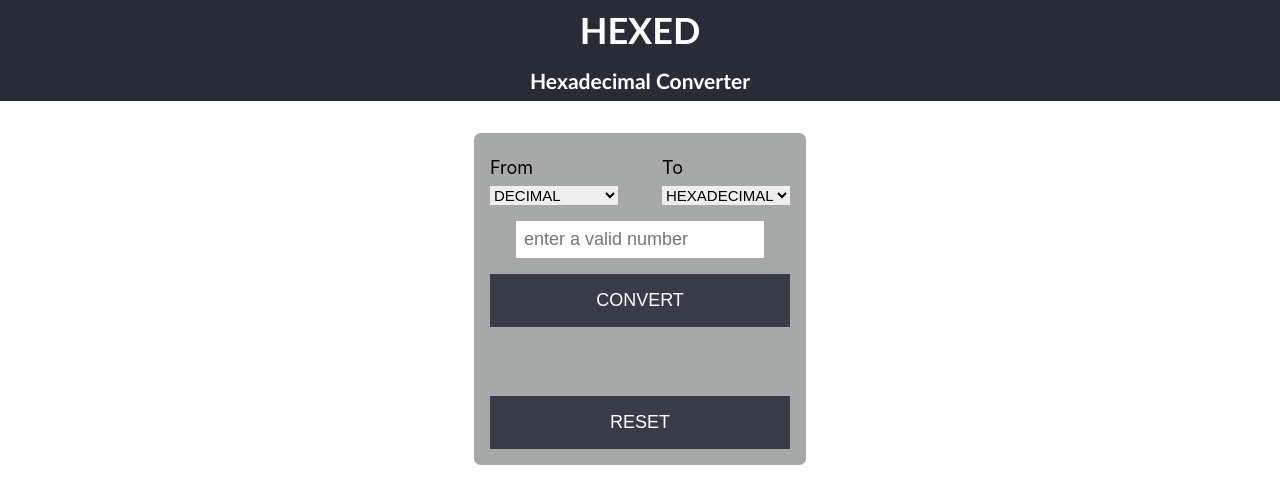
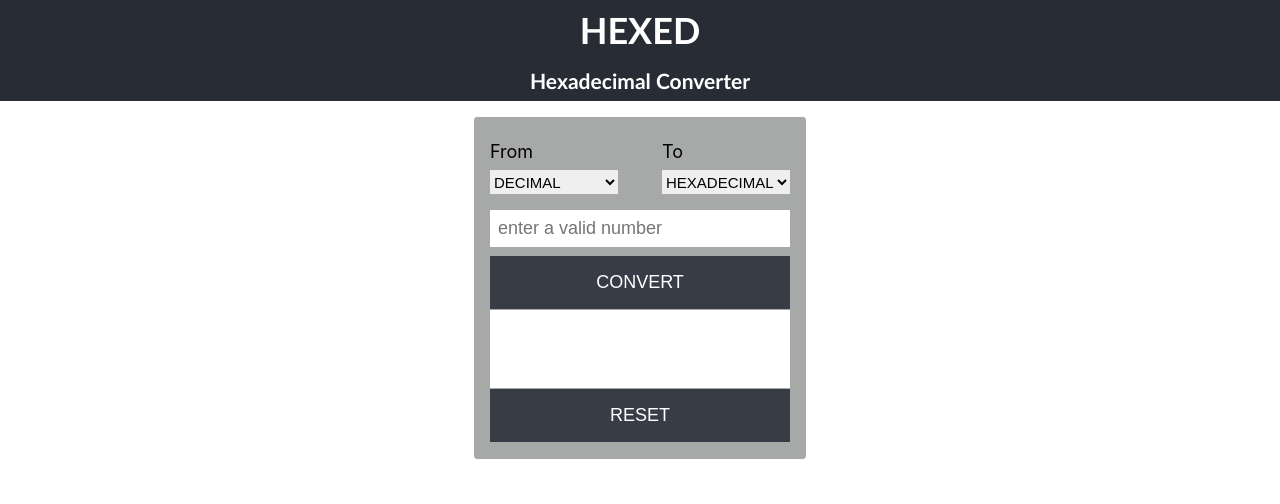
Before and after one commit to mariagus/hexed, a React (Create React App) app: page / in a window 1280 px wide. Shown: the top 504 px of the page. Built offline with nearby package versions, Linux system fonts and the light colour scheme.

Commit message:
style buttons

```diff
--- a/src/components/Converter.css
+++ b/src/components/Converter.css
@@ -1,13 +1,13 @@
 .Converter {
   background-color: rgb(167, 168, 168);
   width: 300px;
-  height: 300px;
+  height: 310px;
   display: flex;
   flex-direction: column;
   margin: 0 auto;
   padding: 1rem;
-  margin-top: 2rem;
-  border-radius: 2%;
+  margin-top: 1rem;
+  border-radius: 1%;
 }
 
 .forms {
@@ -26,6 +26,7 @@
 .dropdown {
   border-style: none;
   font-size: 15px;
+  height: 1.5rem;
 }
 
 label {
@@ -33,27 +34,37 @@ label {
   font-size: large;
 }
 
-.input-container {
-  margin-bottom: 1rem;
+.inputContainer {
+  margin-bottom: 0.5rem;
 }
 
 input {
+  width: -webkit-fill-available;
   font-size: large;
   border-style: none;
   padding: 0.5rem;
 }
-
+.resultContainer {
+  background-color: white;
+}
 .resultText {
-  margin: auto;
+  display: flex;
+  flex-direction: column;
   font-size: 1.5rem;
-  height: 40px;
+  height: 30px;
   font-family: "Segoe UI", Tahoma, Geneva, Verdana, sans-serif;
 }
 
 .btn {
+  margin: auto;
+  width: 100%;
   color: white;
   background-color: #373c47;
   border-style: none;
   padding: 1rem;
   font-size: large;
 }
+
+.btn:hover {
+  background-color: rgb(170, 62, 43);
+}
--- a/src/components/Converter.js
+++ b/src/components/Converter.js
@@ -43,7 +43,7 @@ function Converter() {
           </select>
         </div>
       </form>
-      <div className="input-container">
+      <div className="inputContainer">
         <input
           type="text"
           value={input}
@@ -56,7 +56,9 @@ function Converter() {
       <button className="btn" onClick={() => handleConvert()}>
         CONVERT
       </button>
-      <p className="resultText">{result}</p>
+      <div className="resultContainer">
+        <p className="resultText">{result}</p>
+      </div>
       <button className="btn" onClick={() => handleReset()}>
         RESET
       </button>
```
Also changed, not shown: 1 other file (tests, documents, lock files or other folders).
